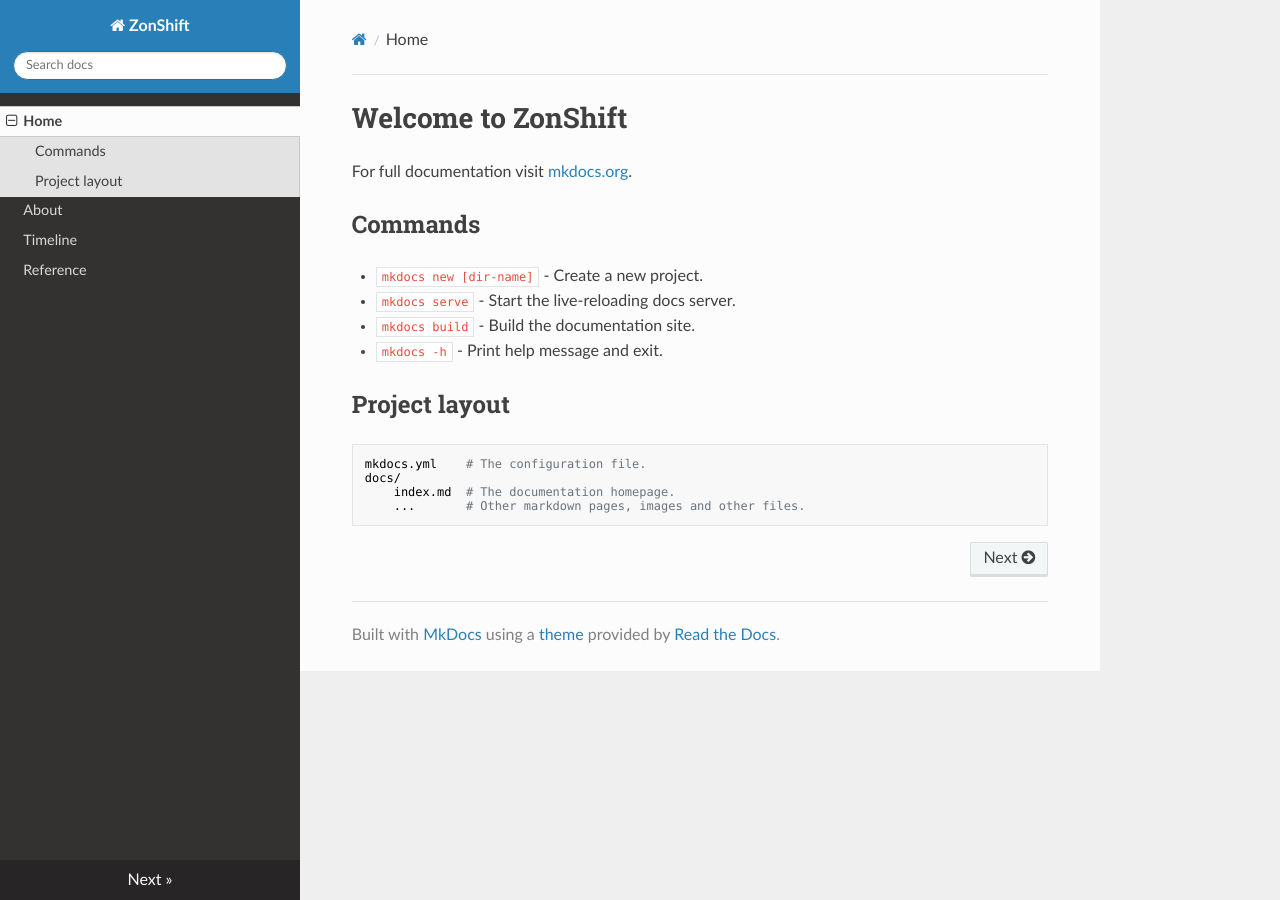
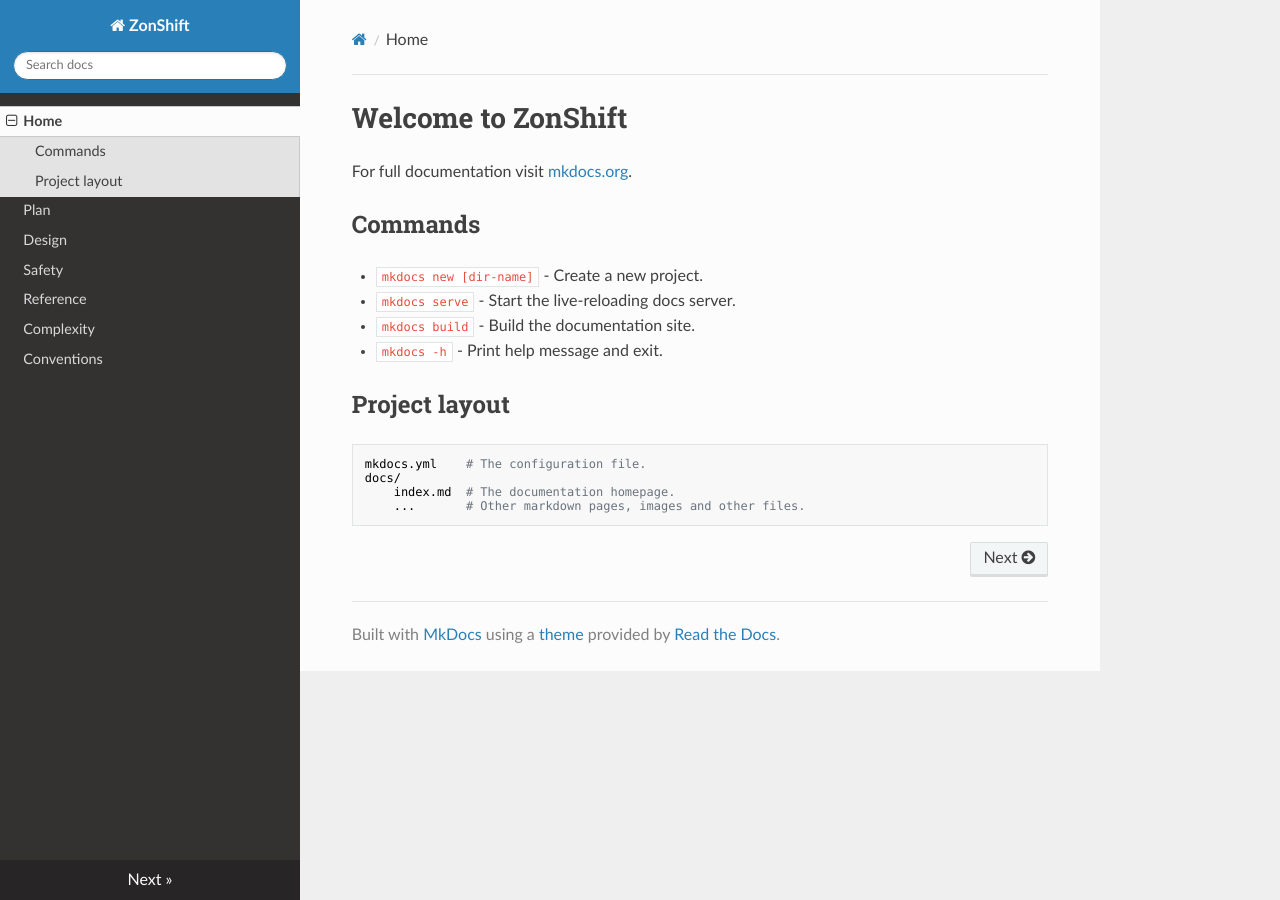
Before and after one commit to kimberlyhead24/ZonShift, an MkDocs documentation site: the page built from docs/index.md, in a window 1280 px wide. Built offline with MkDocs 1.6.1, drawn with Linux system fonts in a browser that asks for light colours; nearby versions of some CDN libraries.

Commit message:
Update navigation structure in mkdocs.yml
Replaced 'About' and 'Timeline' with 'Plan', 'Design', 'Safety', 'Complexity', and 'Conventions' in navigation.

```diff
--- a/mkdocs.yml
+++ b/mkdocs.yml
@@ -1,9 +1,12 @@
 site_name: ZonShift
 nav:
   - Home: index.md
-  - About: about.md
-  - Timeline:  timeline.md
+  - Plan: plan.md
+  - Design: about.md
+  - Safety:  scurity.md
   - Reference: reference.md
+  - Complexity: complexity.md
+  - Conventions: conventions.md
 
 theme:
   name: readthedocs
```
